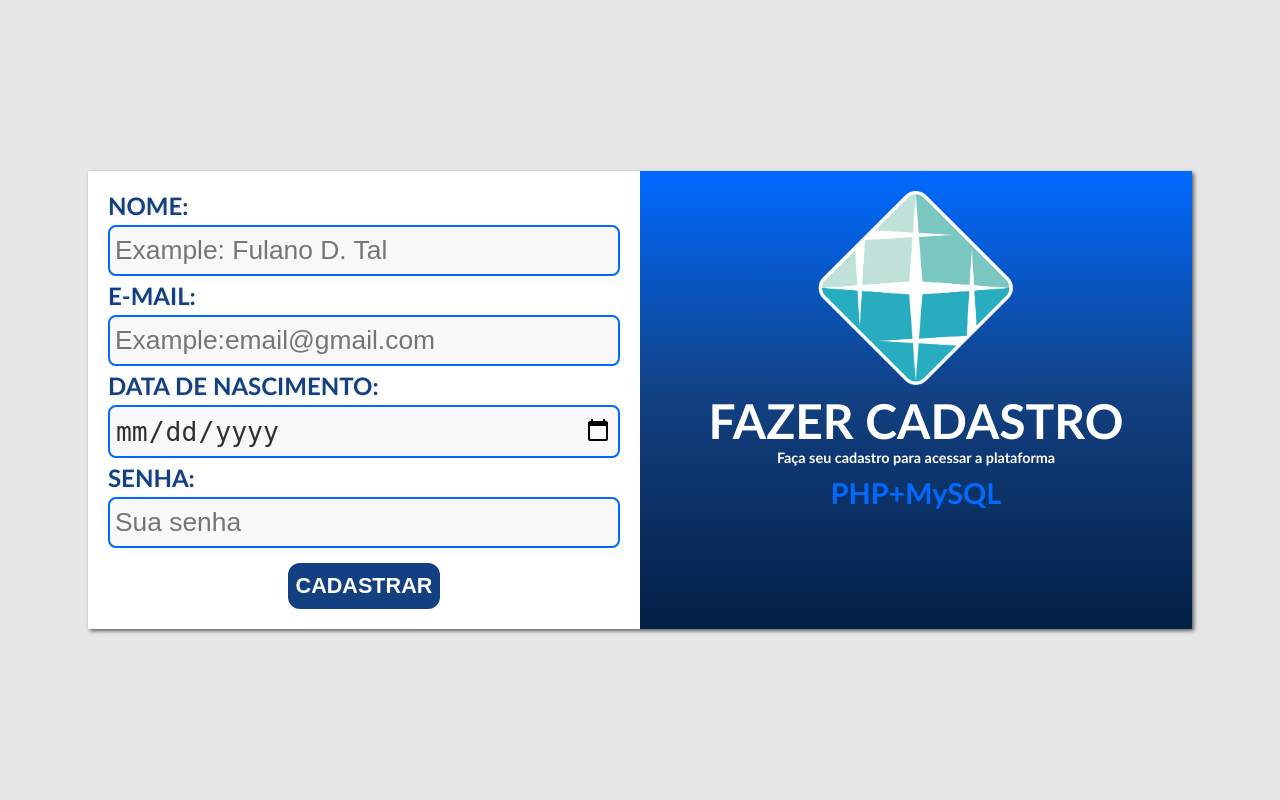
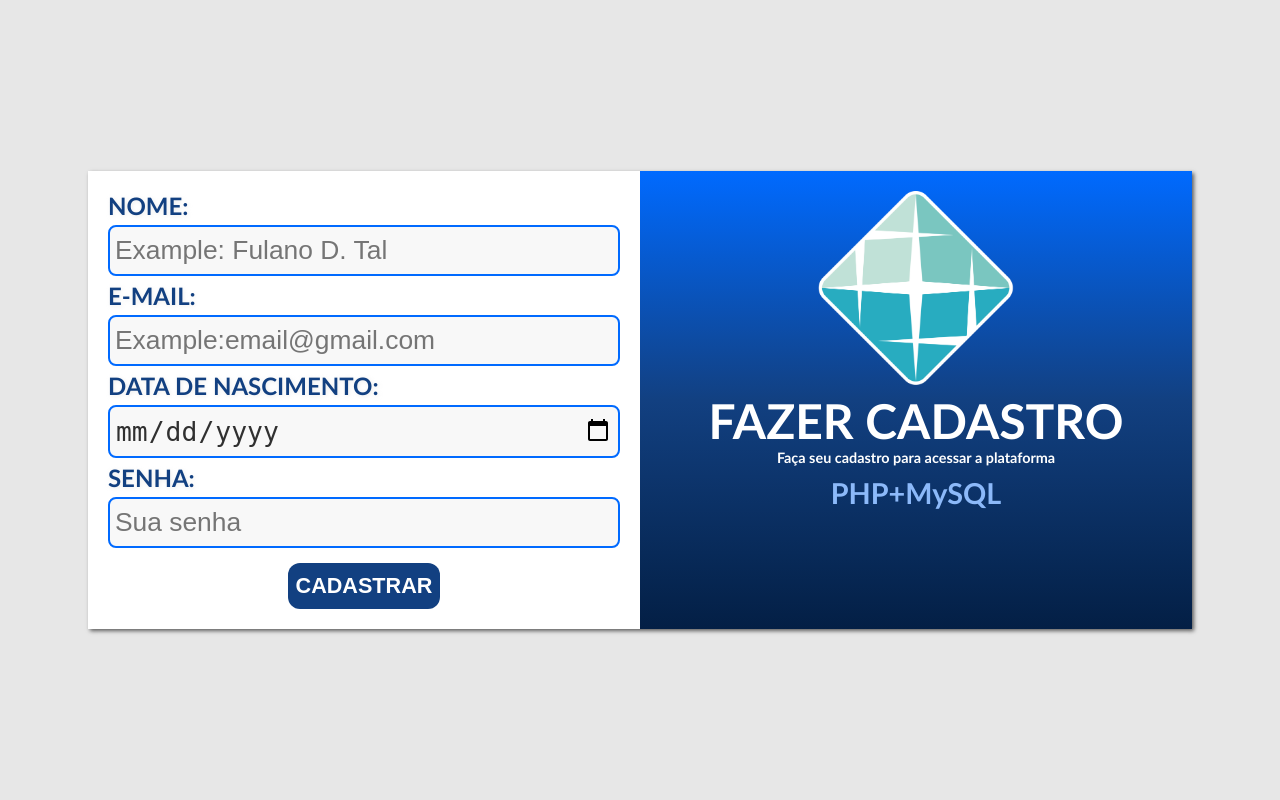
Before and after one commit to Gustavo-erades/OficinaPHP, a PHP site: page / in a window 1280 px wide. Run offline with PHP 8.4, Linux system fonts and the light colour scheme.

Commit message:
trocando cor

```diff
--- a/style/style.css
+++ b/style/style.css
@@ -40,8 +40,7 @@ body{
     font-weight: bold;
 }
 #texto h3{
-    /*color:rgb(12, 46, 95);*/
-    color: rgb(0, 106, 255);
+    color: rgb(140, 185, 249);
     font-weight: bold;
     font-size: 1.2em;
     margin-top: 10px;
```
